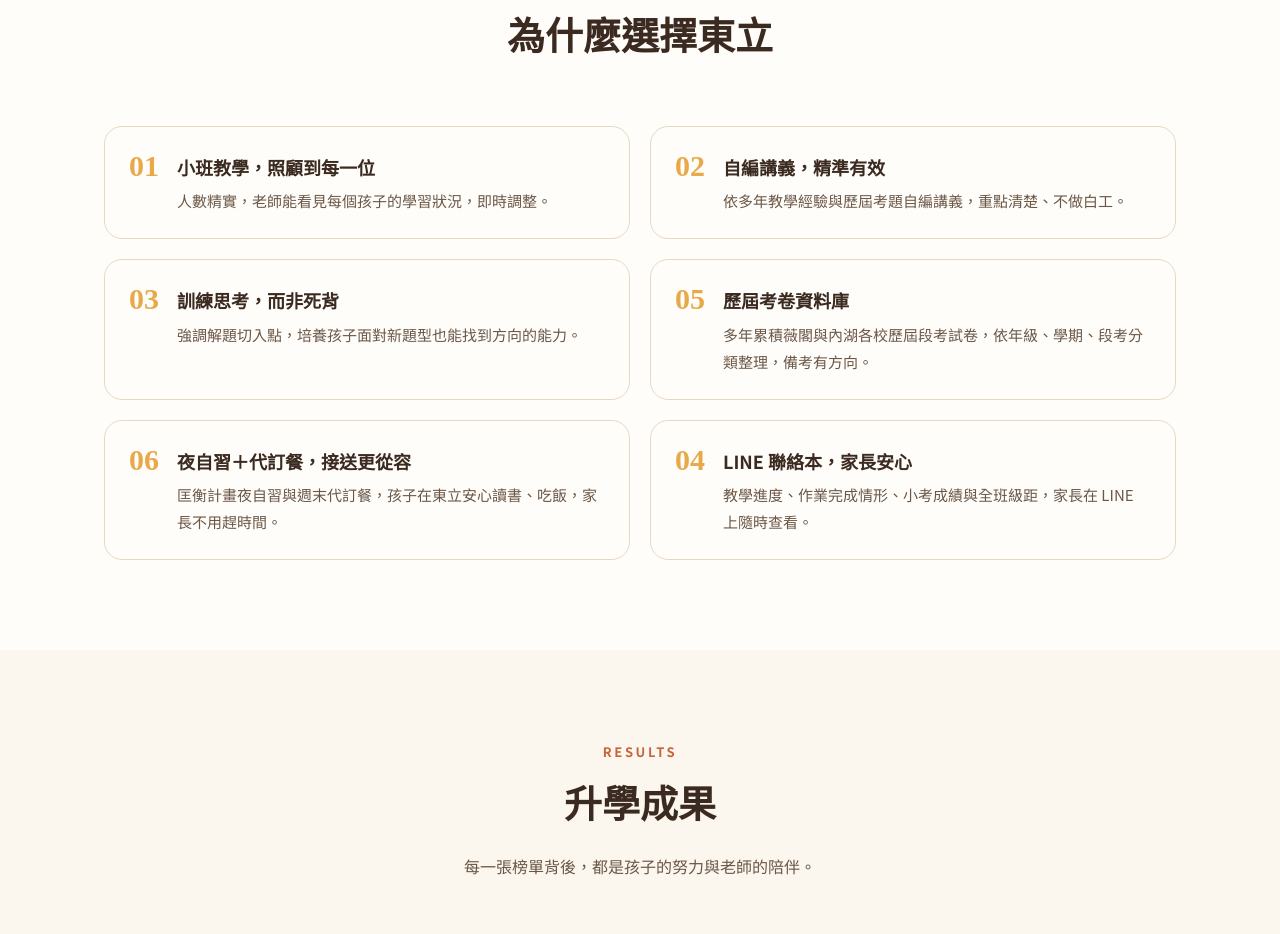
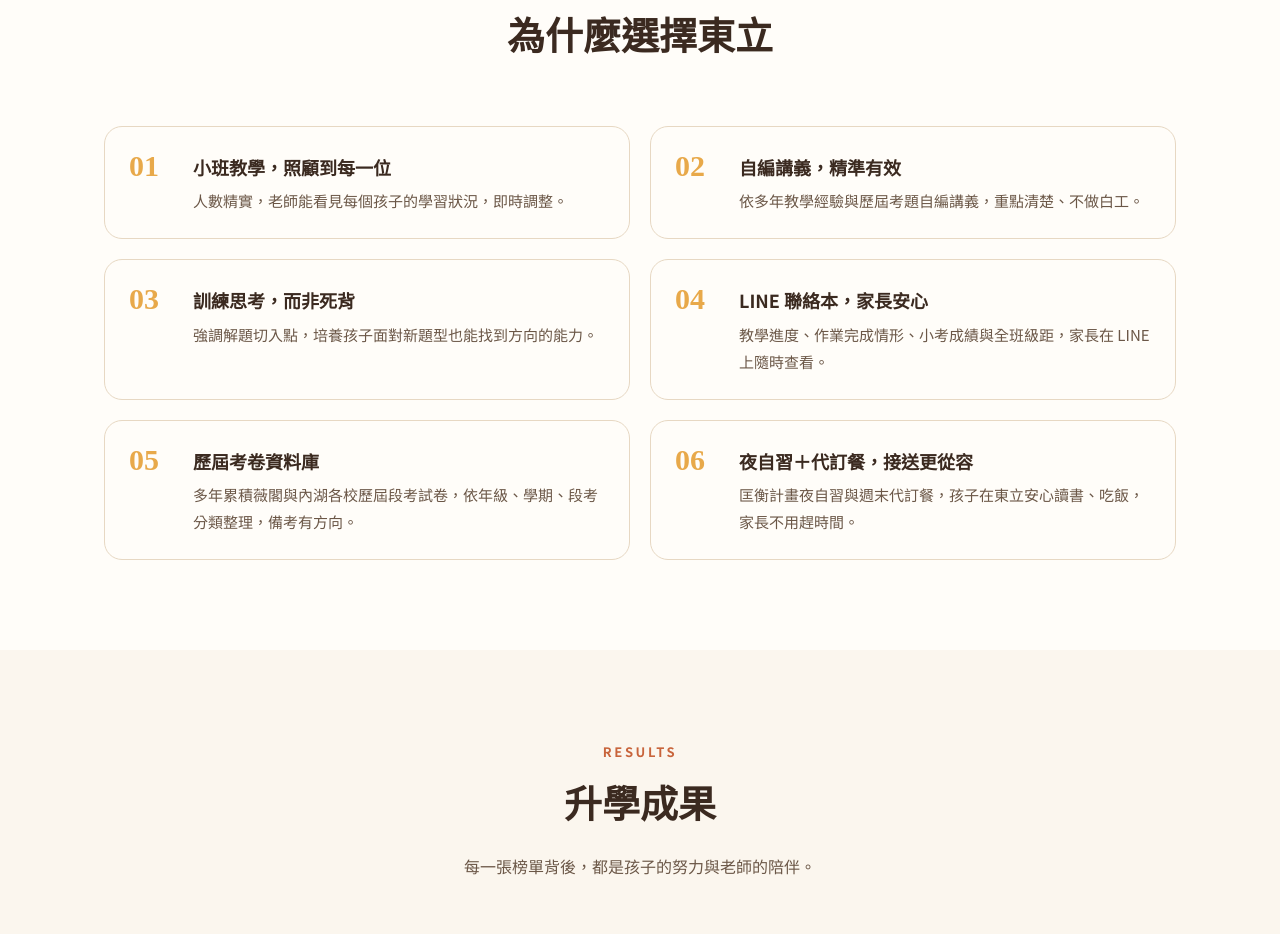
Before and after one commit to Tung-Li-Edu/tungli, a plain HTML site: page index.html in a window 1280 px wide. Shown: the part 4804-5738 px from the top of the page. Drawn offline with Linux system fonts and the light colour scheme.

Commit message:
Add files via upload

```diff
--- a/index.html
+++ b/index.html
@@ -117,7 +117,7 @@ section{padding:90px 0}
 /* features */
 .features{display:grid;grid-template-columns:1fr 1fr;gap:20px}
 .feat{display:flex;gap:18px;background:var(--paper);border-radius:var(--r);padding:24px;border:1px solid var(--line)}
-.feat .num{font-family:"Noto Serif TC",serif;font-weight:900;font-size:30px;color:var(--honey);line-height:1}
+.feat .num{font-family:"Noto Serif TC",serif;font-weight:900;font-size:30px;color:var(--honey);line-height:1;flex:0 0 46px}
 .feat h4{font-size:18px;margin-bottom:4px}
 .feat p{color:var(--ink2);font-size:15px}
 
@@ -528,9 +528,9 @@ footer b{color:#fff;font-family:"Noto Serif TC",serif;font-size:17px}
       <div class="feat"><div class="num">01</div><div><h4>小班教學，照顧到每一位</h4><p>人數精實，老師能看見每個孩子的學習狀況，即時調整。</p></div></div>
       <div class="feat"><div class="num">02</div><div><h4>自編講義，精準有效</h4><p>依多年教學經驗與歷屆考題自編講義，重點清楚、不做白工。</p></div></div>
       <div class="feat"><div class="num">03</div><div><h4>訓練思考，而非死背</h4><p>強調解題切入點，培養孩子面對新題型也能找到方向的能力。</p></div></div>
+      <div class="feat"><div class="num">04</div><div><h4>LINE 聯絡本，家長安心</h4><p>教學進度、作業完成情形、小考成績與全班級距，家長在 LINE 上隨時查看。</p></div></div>
       <div class="feat"><div class="num">05</div><div><h4>歷屆考卷資料庫</h4><p>多年累積薇閣與內湖各校歷屆段考試卷，依年級、學期、段考分類整理，備考有方向。</p></div></div>
       <div class="feat"><div class="num">06</div><div><h4>夜自習＋代訂餐，接送更從容</h4><p>匡衡計畫夜自習與週末代訂餐，孩子在東立安心讀書、吃飯，家長不用趕時間。</p></div></div>
-      <div class="feat"><div class="num">04</div><div><h4>LINE 聯絡本，家長安心</h4><p>教學進度、作業完成情形、小考成績與全班級距，家長在 LINE 上隨時查看。</p></div></div>
     </div>
   </div>
 </section>
```
